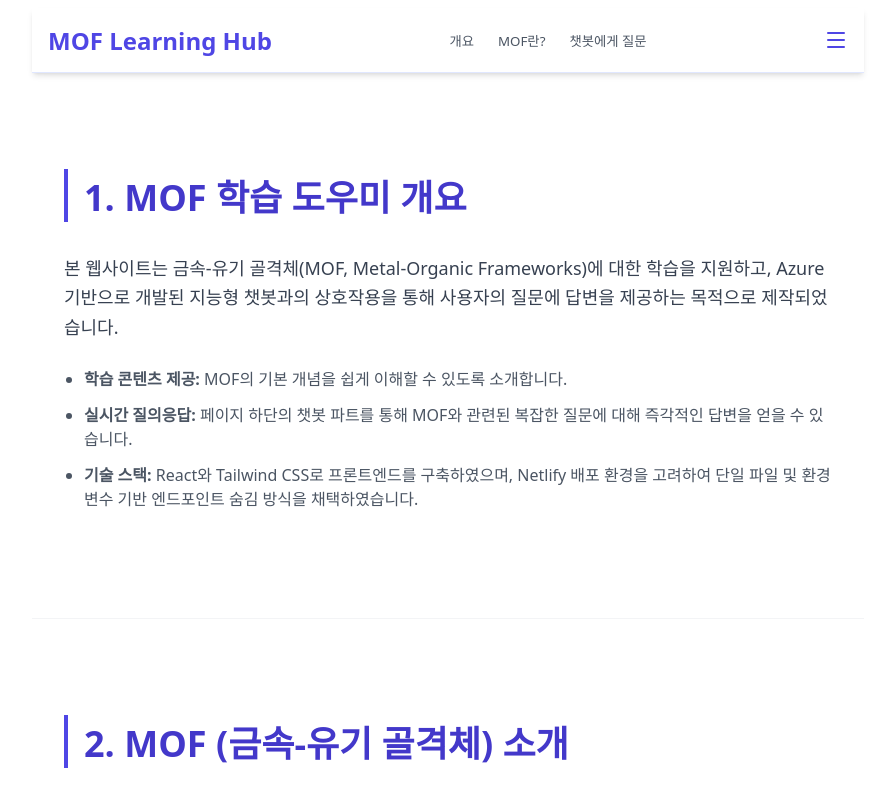
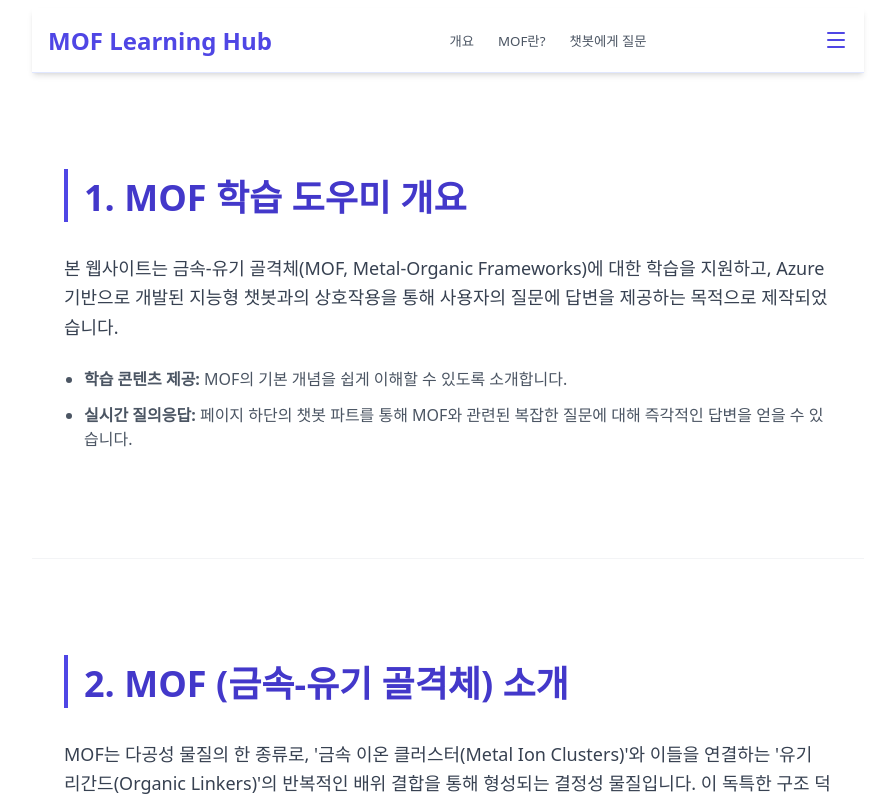
Before and after one commit to d0ix2/mof-learning-hub, a React (Create React App) app: page / in a window 1280 px wide. Shown: the top 800 px of the page, without its empty margins (192-1087 px from the left). Built offline with nearby package versions, Linux system fonts and the light colour scheme.

Commit message:
MODIFY: eslint 오류 수정

```diff
--- a/src/parts/AbstractPart/AbstractPart.jsx
+++ b/src/parts/AbstractPart/AbstractPart.jsx
@@ -2,7 +2,7 @@ import Section from "../../components/Section/Section";
 import { UlList } from "./AbstractPart.style";
 
 /* (1) 페이지 개요 설명 파트 */
-const AbstractPart = ({ refs }) => {
+function AbstractPart({ refs }) {
   return (
     <Section
       id="overview"
@@ -30,14 +30,9 @@ const AbstractPart = ({ refs }) => {
           챗봇 파트를 통해 MOF와 관련된 복잡한 질문에 대해 즉각적인 답변을 얻을
           수 있습니다.
         </li>
-        <li>
-          <span className="font-semibold">기술 스택:</span> React와 Tailwind
-          CSS로 프론트엔드를 구축하였으며, Netlify 배포 환경을 고려하여 단일
-          파일 및 환경 변수 기반 엔드포인트 숨김 방식을 채택하였습니다.
-        </li>
       </UlList>
     </Section>
   );
-};
+}
 
 export default AbstractPart;
--- a/src/parts/ChatbotPart/ChatbotPart.jsx
+++ b/src/parts/ChatbotPart/ChatbotPart.jsx
@@ -1,4 +1,4 @@
-import React, { useState, useEffect, useRef } from "react";
+import { useState, useEffect, useRef } from "react";
 import { Bot, User } from "lucide-react";
 
 import Section from "../../components/Section/Section";
@@ -20,7 +20,7 @@ import {
 const AZURE_CHATBOT_ENDPOINT =
   "https://your-azure-chatbot-service.azurewebsites.net/api/chat";
 
-const ChatbotPart = ({ refs }) => {
+function ChatbotPart({ refs }) {
   const [messages, setMessages] = useState([
     {
       id: 1,
@@ -35,9 +35,9 @@ const ChatbotPart = ({ refs }) => {
   const isInitialMount = useRef(true);
 
   // 채팅 메시지 목록의 끝으로 자동 스크롤
-  const scrollToBottom = () => {
-    messagesEndRef.current?.scrollIntoView({ behavior: "smooth" });
-  };
+  // const scrollToBottom = () => {
+  //   messagesEndRef.current?.scrollIntoView({ behavior: "smooth" });
+  // };
 
   useEffect(() => {
     if (isInitialMount.current) {
@@ -94,22 +94,25 @@ const ChatbotPart = ({ refs }) => {
     setIsLoading(true);
 
     try {
-      const botResponseText = await new Promise(async (resolve) => {
-        await new Promise((r) => setTimeout(r, 1000));
-
+      const botResponseText = await new Promise((resolve) => {
+        // async 제거
+        setTimeout(async () => {
+          // 비동기 로직을 setTimeout 내부에 넣거나 바로 실행
           if (userMessage.toLowerCase().includes("mof")) {
             resolve(
-            "MOF(금속-유기 골격체)는 금속 이온 클러스터와 유기 리간드가 배위 결합을 통해 형성하는 다공성 물질입니다. 기체 흡착 및 분리, 촉매 등 다양한 분야에 응용됩니다."
+              "MOF(금속-유기 골격체)는 금속 이온 클러스터와 유기 리간드가 배위 결합을 통해 형성하는 다공성 물질입니다. 기체 흡착 및 분리, 촉매 등 다양한 분야에 응용됩니다.",
             );
           } else if (
             AZURE_CHATBOT_ENDPOINT.includes("your-azure-chatbot-service")
           ) {
+            // await 키워드가 필요하므로 setTimeout 내부를 async로 만들고 resolve 호출
             resolve(await callChatbotApi(userMessage));
           } else {
             resolve(
-            "문의하신 내용에 대한 챗봇의 답변입니다. (실제 Azure API 연동 필요)"
+              "문의하신 내용에 대한 챗봇의 답변입니다. (실제 Azure API 연동 필요)",
             );
           }
+        }, 1000);
       });
 
       const botMessage = {
@@ -199,6 +202,6 @@ const ChatbotPart = ({ refs }) => {
       </ChatContainer>
     </Section>
   );
-};
+}
 
 export default ChatbotPart;
--- a/src/parts/MofExplainPart/MofExplainPart.jsx
+++ b/src/parts/MofExplainPart/MofExplainPart.jsx
@@ -2,7 +2,7 @@ import Section from "../../components/Section/Section";
 import { InfoBox, OlList } from "./MofExplainPart.style";
 
 /* (2) MOF란 무엇인지 설명하는 파트 */
-const MofExplainPart = ({ refs }) => {
+function MofExplainPart({ refs }) {
   return (
     <Section
       id="mof-intro"
@@ -56,6 +56,6 @@ const MofExplainPart = ({ refs }) => {
       </div>
     </Section>
   );
-};
+}
 
 export default MofExplainPart;
```
Also changed, not shown: .eslintrc.json. Lines whose indentation alone changed are shown as unchanged.
